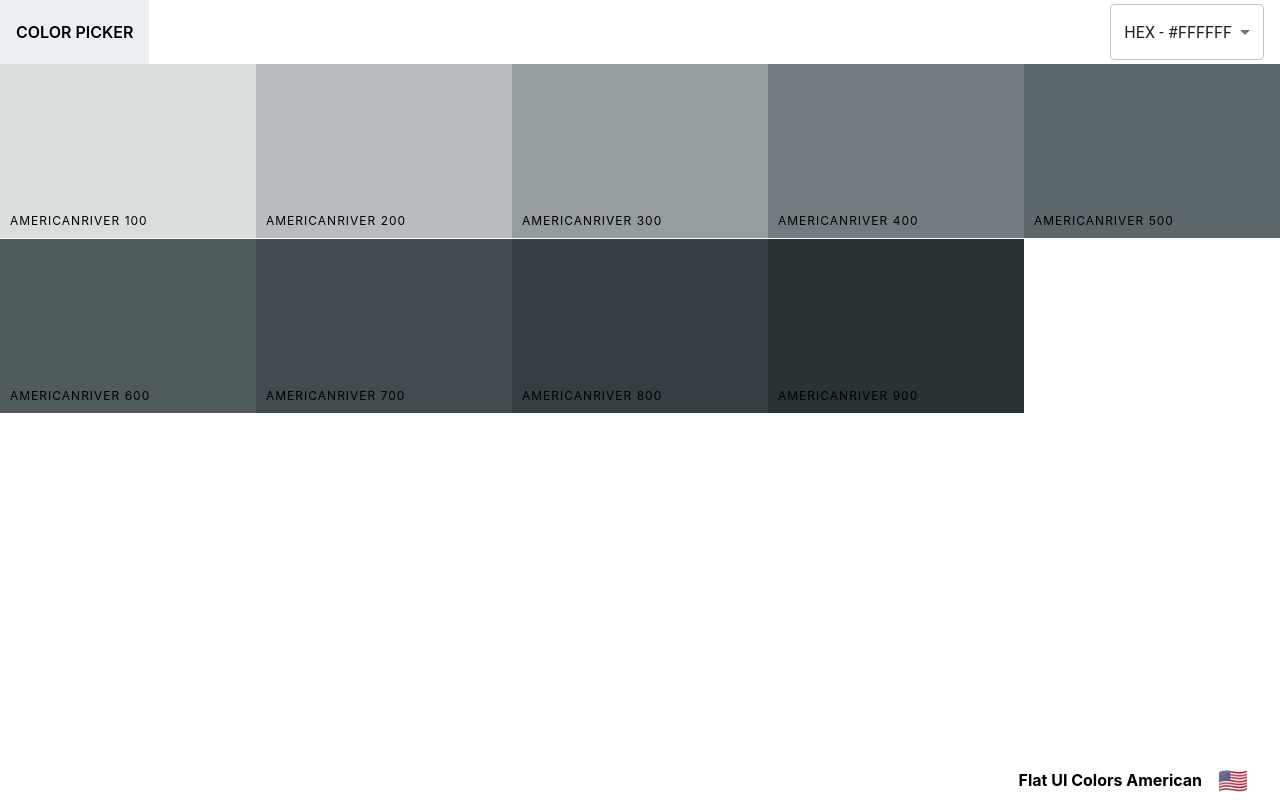
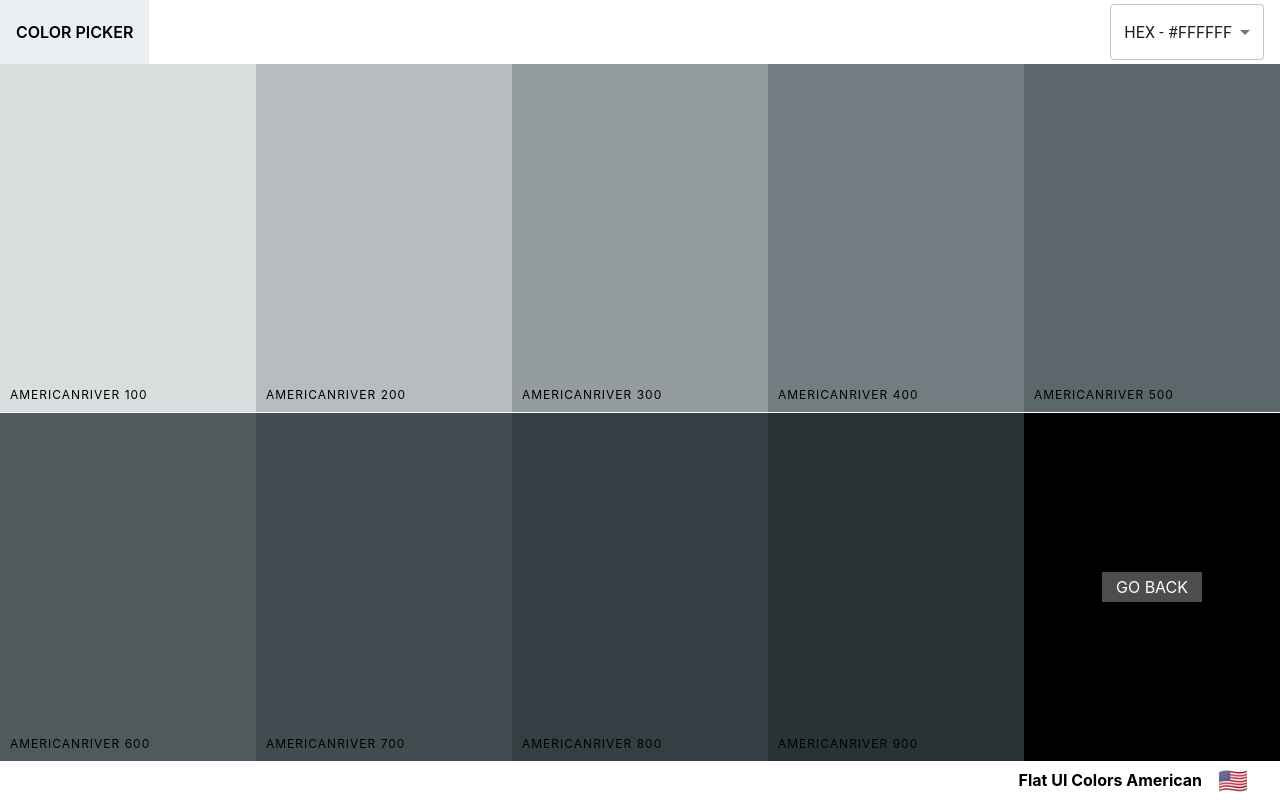
Before and after one commit to MarcuAdrian18/color-palettes-project, a React (Create React App) app: page /palette/flat-ui-colors-american/americanriver in a window 1280 px wide. Built offline with nearby package versions, Linux system fonts and the light colour scheme.

Commit message:
Add the Go Back button to SingleColorPalette

```diff
--- a/src/ColorBox.css
+++ b/src/ColorBox.css
@@ -8,7 +8,8 @@
   margin-bottom: -3.5px;
 }
 
-.copy-button {
+.copy-button,
+.back-button {
   width: 100px;
   height: 30px;
   position: absolute;
@@ -24,6 +25,10 @@
   line-height: 30px;
   color: #fff;
   text-transform: uppercase;
+  text-decoration: none;
+}
+
+.copy-button {
   opacity: 0;
 }
 
@@ -111,3 +116,11 @@
 .copy-msg p {
   font-size: 2rem;
 }
+
+.SingleColorPalette .ColorBox {
+  height: 50%;
+}
+
+.ColorBox.go-back {
+  background-color: black;
+}
--- a/src/SingleColorPalette.js
+++ b/src/SingleColorPalette.js
@@ -1,4 +1,5 @@
 import React, { Component } from "react";
+import { Link } from "react-router-dom";
 import Navbar from "./Navbar";
 import ColorBox from "./ColorBox";
 import PaletteFooter from "./PaletteFooter";
@@ -38,10 +39,20 @@
       />
     ));
     return (
-      <div className="Palette">
+      <div className="SingleColorPalette Palette">
         <Navbar handleChange={this.changeFormat} showingAllColors={false} />
 
-        <div className="Palette-colors">{colorBoxes}</div>
+        <div className="Palette-colors">
+          {colorBoxes}
+          <div className="go-back ColorBox">
+            <Link
+              to={`/palette/${this.props.palette.id}`}
+              className="back-button"
+            >
+              GO BACK
+            </Link>
+          </div>
+        </div>
         <PaletteFooter
           paletteName={this.props.palette.paletteName}
           emoji={this.props.palette.emoji}
```
